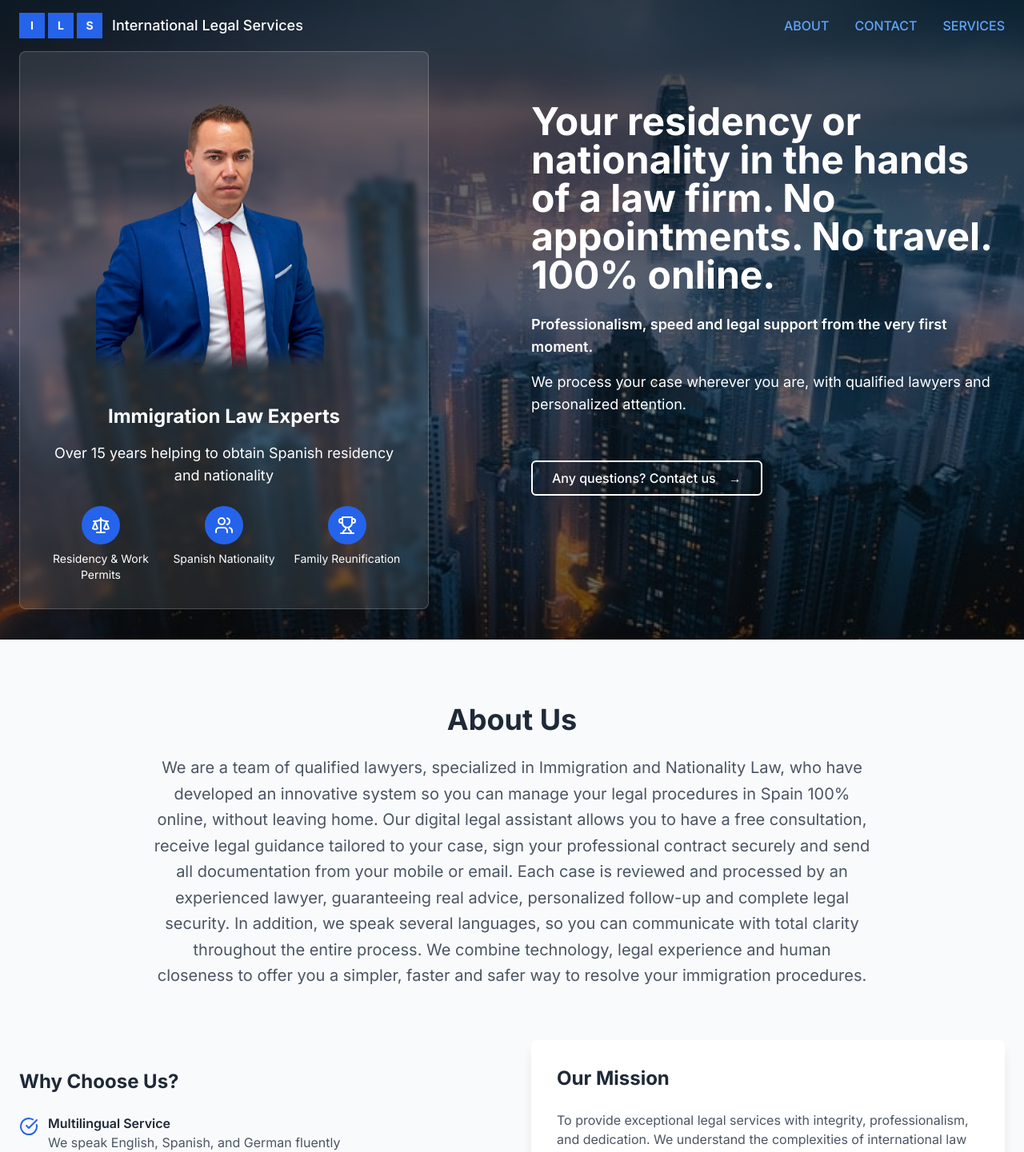
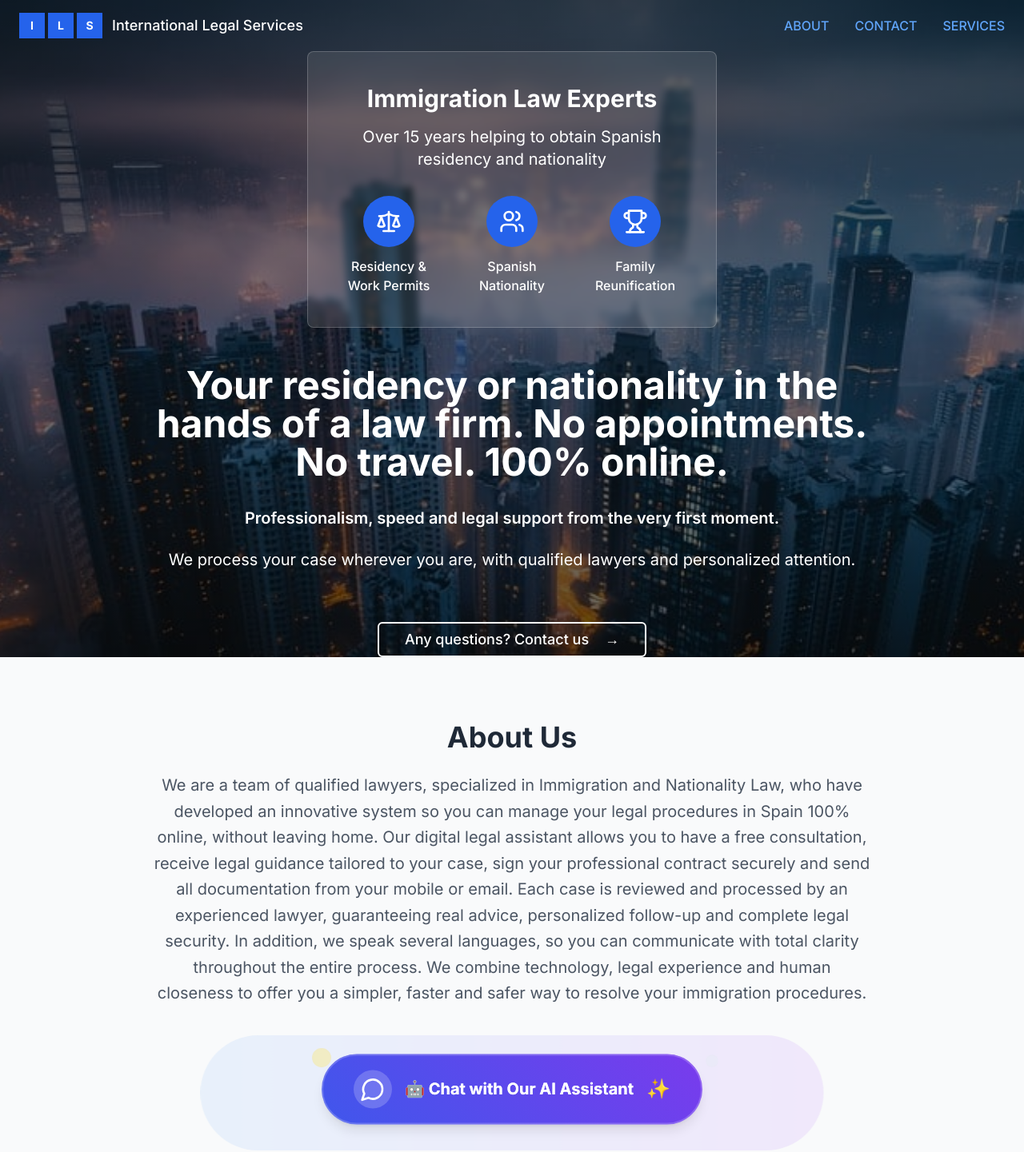
Before and after one commit to Ahmed-Shayan-Arsalan/spain-actual-site, a Next.js app: page / in a window 1280 px wide. Shown: the top 1441 px of the page at 80% size. Built offline with nearby package versions, Linux system fonts and the light colour scheme.

Commit message:
relocating chatbot button & connecting Whatsapp

```diff
--- a/components/sections/AboutSection.tsx
+++ b/components/sections/AboutSection.tsx
@@ -1,4 +1,5 @@
-import { CheckCircle } from "lucide-react"
+import { CheckCircle, MessageCircle } from "lucide-react"
+import { Button } from "@/components/ui/button"
 
 export default function AboutSection() {
   return (
@@ -17,6 +18,73 @@ export default function AboutSection() {
             simpler, faster and safer way to resolve your immigration procedures.
           </p>
         </div>
+
+        {/* Centered Chatbot Button - Enhanced for Maximum Attention */}
+        <div className="flex justify-center mb-16 opacity-0 animate-fade-in-up" style={{ animationDelay: '0.5s' }}>
+          <div className="relative">
+            {/* Outer pulsing rings for extra attention */}
+            <div className="absolute inset-0 bg-gradient-to-r from-blue-400 to-purple-500 rounded-full animate-ping opacity-30" style={{ animation: 'ping 2s cubic-bezier(0, 0, 0.2, 1) infinite' }}></div>
+            <div className="absolute inset-0 bg-gradient-to-r from-purple-400 to-blue-500 rounded-full animate-ping opacity-20" style={{ animation: 'ping 2s cubic-bezier(0, 0, 0.2, 1) infinite 0.5s' }}></div>
+
+            {/* Main Button */}
+            <a
+              href="https://www.extranjer-ia.info/"
+              target="_blank"
+              rel="noopener noreferrer"
+              className="inline-flex items-center px-10 py-5 text-xl font-bold bg-gradient-to-r from-blue-600 via-purple-600 to-blue-700 text-white rounded-full hover:scale-110 hover:shadow-2xl transition-all duration-500 transform group relative overflow-hidden shadow-lg animate-float-gentle"
+              style={{
+                background: 'linear-gradient(45deg, #2563eb, #7c3aed, #1d4ed8)',
+                backgroundSize: '300% 300%',
+                animation: 'gradient-shift 3s ease-in-out infinite, float-gentle 4s ease-in-out infinite'
+              }}
+            >
+              {/* Animated gradient background */}
+              <div className="absolute inset-0 bg-gradient-to-r from-blue-400 via-purple-400 to-pink-400 opacity-0 group-hover:opacity-100 transition-opacity duration-500 rounded-full"></div>
+
+              {/* Multiple shine effects */}
+              <div className="absolute inset-0 bg-white/30 transform -skew-x-12 -translate-x-full group-hover:translate-x-full transition-transform duration-1000 rounded-full"></div>
+              <div className="absolute inset-0 bg-white/20 transform skew-x-12 translate-x-full group-hover:-translate-x-full transition-transform duration-1200 rounded-full"></div>
+
+              {/* Icon with enhanced animations */}
+              <div className="relative z-10 bg-white/20 rounded-full p-2 mr-4 group-hover:bg-white/30 transition-all duration-300">
+                <MessageCircle className="w-8 h-8 group-hover:animate-bounce group-hover:rotate-12 transition-transform duration-300" />
+              </div>
+
+              {/* Text with gradient effect */}
+              <span className="relative z-10 bg-gradient-to-r from-white to-blue-100 bg-clip-text group-hover:from-white group-hover:to-yellow-100 transition-all duration-300">
+                🤖 Chat with Our AI Assistant
+              </span>
+
+              {/* Animated arrow */}
+              <div className="ml-4 group-hover:translate-x-2 transition-transform duration-300 relative z-10 text-2xl">✨</div>
+
+              {/* Glowing border effect */}
+              <div className="absolute inset-0 rounded-full border-2 border-white/20 group-hover:border-white/40 transition-all duration-300"></div>
+            </a>
+
+            {/* Floating particles effect */}
+            <div className="absolute -top-2 -left-2 w-4 h-4 bg-yellow-300 rounded-full animate-ping opacity-60" style={{ animation: 'ping 3s cubic-bezier(0, 0, 0.2, 1) infinite' }}></div>
+            <div className="absolute -bottom-2 -right-2 w-3 h-3 bg-pink-300 rounded-full animate-ping opacity-60" style={{ animation: 'ping 3s cubic-bezier(0, 0, 0.2, 1) infinite 1s' }}></div>
+            <div className="absolute top-0 -right-4 w-2 h-2 bg-green-300 rounded-full animate-ping opacity-60" style={{ animation: 'ping 3s cubic-bezier(0, 0, 0.2, 1) infinite 2s' }}></div>
+          </div>
+        </div>
+
+        {/* Enhanced CSS Animations */}
+        <style jsx>{`
+          @keyframes gradient-shift {
+            0%, 100% { background-position: 0% 50%; }
+            50% { background-position: 100% 50%; }
+          }
+
+          @keyframes float-gentle {
+            0%, 100% { transform: translateY(0px) scale(1); }
+            50% { transform: translateY(-8px) scale(1.02); }
+          }
+
+          .animate-float-gentle {
+            animation: float-gentle 4s ease-in-out infinite;
+          }
+        `}</style>
 
         <div className="grid md:grid-cols-2 gap-12 items-center">
           <div className="opacity-0 animate-fade-in-left">
--- a/components/sections/CommunicationPlatformsSection.tsx
+++ b/components/sections/CommunicationPlatformsSection.tsx
@@ -5,20 +5,12 @@ import { useRef, useState, useEffect } from "react"
 
 const communicationPlatforms = [
   {
-    id: 1,
-    name: "Chatbot",
-    description: "Get instant answers to your legal questions with our AI-powered chatbot available 24/7",
-    icon: MessageCircle,
-    color: "bg-blue-600",
-    link: "https://www.extranjer-ia.info/"
-  },
-  {
     id: 2,
     name: "Telegram",
     description: "Connect with our legal experts through Telegram for quick consultations and updates",
     icon: Send,
     color: "bg-sky-500",
-    link: "tel:+34623245089"
+    link: "https://t.me/+34922123456"
   },
   {
     id: 3,
@@ -26,7 +18,7 @@ const communicationPlatforms = [
     description: "Send us your detailed legal queries via email and get comprehensive responses",
     icon: Mail,
     color: "bg-red-500",
-    link: "mailto:tramites.extranjeria.ils@gmail.com"
+    link: "#email-demo"
   },
   {
     id: 4,
@@ -34,7 +26,7 @@ const communicationPlatforms = [
     description: "Chat with our legal team on WhatsApp for immediate assistance and consultations",
     icon: Phone,
     color: "bg-green-500",
-    link: "#whatsapp-demo"
+    link: "https://wa.me/34922123456"
   },
   {
     id: 5,
@@ -42,7 +34,7 @@ const communicationPlatforms = [
     description: "Follow us on Instagram for legal tips, updates, and direct messaging support",
     icon: Instagram,
     color: "bg-pink-500",
-    link: "https://www.instagram.com/inmigracionespana?igsh=dGhrN2V2dm8yajli"
+    link: "#instagram-demo"
   }
 ]
 
--- a/components/sections/HeroSection.tsx
+++ b/components/sections/HeroSection.tsx
@@ -67,74 +67,67 @@ export default function HeroSection({ isVisible, scrollToSection }: HeroSectionP
 
       {/* Hero Content */}
       <main className="relative z-10 flex items-center min-h-[calc(100vh-200px)] sm:min-h-[calc(100vh-250px)] md:min-h-[calc(100vh-300px)] px-4 sm:px-6">
-        <div className="container mx-auto grid grid-cols-1 lg:grid-cols-2 gap-8 lg:gap-12 items-center lg:items-start">
-          {/* Left Side - Lawyer Portrait & Services */}
+        <div className="container mx-auto">
+          {/* Centered Services Card */}
+          <div className="flex justify-center mb-8 lg:mb-12">
             <div
-            className={`flex justify-center lg:justify-start transition-all duration-1000 delay-500 ${
-              isVisible ? "opacity-100 translate-x-0" : "opacity-0 -translate-x-8"
+              className={`transition-all duration-1000 delay-500 ${
+                isVisible ? "opacity-100 translate-y-0" : "opacity-0 translate-y-8"
               }`}
             >
-            <div className="relative bg-white/10 backdrop-blur-sm rounded-lg p-4 sm:p-6 md:p-8 border border-white/20 w-full max-w-md lg:max-w-lg">
-              <div className="relative w-60 h-72 sm:w-72 sm:h-80 md:w-80 md:h-96 mx-auto mb-4 md:mb-6">
-                <Image
-                  src="/images/lawyer-portrait.png"
-                  alt="Professional Immigration Lawyer"
-                  fill
-                  className="object-cover hover:scale-105 transition-transform duration-700 rounded-lg"
-                  priority
-                />
-              </div>
+              <div className="relative bg-white/10 backdrop-blur-sm rounded-lg p-6 sm:p-8 md:p-10 border border-white/20 max-w-lg mx-auto">
                 <div className="text-center text-white">
-                <h3 className="text-lg sm:text-xl md:text-2xl font-bold mb-2 md:mb-4">Immigration Law Experts</h3>
-                <p className="text-sm sm:text-base md:text-lg mb-3 md:mb-4 px-2">
+                  <h3 className="text-xl sm:text-2xl md:text-3xl font-bold mb-3 md:mb-4">Immigration Law Experts</h3>
+                  <p className="text-base sm:text-lg md:text-xl mb-6 md:mb-8 px-2">
                     Over 15 years helping to obtain Spanish residency and nationality
                   </p>
-                <div className="grid grid-cols-3 gap-2 sm:gap-3 md:gap-4 mt-4 md:mt-6">
+                  <div className="grid grid-cols-3 gap-4 sm:gap-6 md:gap-8">
                     <div className="text-center">
-                    <div className="w-8 h-8 sm:w-10 sm:h-10 md:w-12 md:h-12 bg-blue-600 rounded-full flex items-center justify-center mx-auto mb-1 md:mb-2">
-                      <Scale className="w-4 h-4 sm:w-5 sm:h-5 md:w-6 md:h-6 text-white" />
+                      <div className="w-12 h-12 sm:w-14 sm:h-14 md:w-16 md:h-16 bg-blue-600 rounded-full flex items-center justify-center mx-auto mb-2 md:mb-3 hover:scale-110 transition-transform duration-300">
+                        <Scale className="w-6 h-6 sm:w-7 sm:h-7 md:w-8 md:h-8 text-white" />
                       </div>
-                    <p className="text-xs sm:text-sm">Residency & Work Permits</p>
+                      <p className="text-sm sm:text-base font-medium">Residency & Work Permits</p>
                     </div>
                     <div className="text-center">
-                    <div className="w-8 h-8 sm:w-10 sm:h-10 md:w-12 md:h-12 bg-blue-600 rounded-full flex items-center justify-center mx-auto mb-1 md:mb-2">
-                      <Users className="w-4 h-4 sm:w-5 sm:h-5 md:w-6 md:h-6 text-white" />
+                      <div className="w-12 h-12 sm:w-14 sm:h-14 md:w-16 md:h-16 bg-blue-600 rounded-full flex items-center justify-center mx-auto mb-2 md:mb-3 hover:scale-110 transition-transform duration-300">
+                        <Users className="w-6 h-6 sm:w-7 sm:h-7 md:w-8 md:h-8 text-white" />
                       </div>
-                    <p className="text-xs sm:text-sm">Spanish Nationality</p>
+                      <p className="text-sm sm:text-base font-medium">Spanish Nationality</p>
                     </div>
                     <div className="text-center">
-                    <div className="w-8 h-8 sm:w-10 sm:h-10 md:w-12 md:h-12 bg-blue-600 rounded-full flex items-center justify-center mx-auto mb-1 md:mb-2">
-                      <Trophy className="w-4 h-4 sm:w-5 sm:h-5 md:w-6 md:h-6 text-white" />
+                      <div className="w-12 h-12 sm:w-14 sm:h-14 md:w-16 md:h-16 bg-blue-600 rounded-full flex items-center justify-center mx-auto mb-2 md:mb-3 hover:scale-110 transition-transform duration-300">
+                        <Trophy className="w-6 h-6 sm:w-7 sm:h-7 md:w-8 md:h-8 text-white" />
                       </div>
-                    <p className="text-xs sm:text-sm">Family Reunification</p>
+                      <p className="text-sm sm:text-base font-medium">Family Reunification</p>
+                    </div>
                   </div>
                 </div>
               </div>
             </div>
           </div>
 
-          {/* Right Side - Content */}
+          {/* Main Content */}
           <div
-            className={`text-white space-y-4 md:space-y-6 pt-8 md:pt-16 transition-all duration-1000 delay-700 ${
-              isVisible ? "opacity-100 translate-x-0" : "opacity-0 translate-x-8"
+            className={`text-white text-center max-w-4xl mx-auto space-y-6 md:space-y-8 transition-all duration-1000 delay-700 ${
+              isVisible ? "opacity-100 translate-y-0" : "opacity-0 translate-y-8"
             }`}
           >
             <h1 className="text-2xl sm:text-3xl md:text-4xl lg:text-5xl font-bold leading-tight">
               Your residency or nationality in the hands of a law firm. No appointments. No travel. 100% online.
             </h1>
-            <div className="text-sm sm:text-base md:text-lg space-y-3 md:space-y-4 mt-4 md:mt-6">
+            <div className="text-base sm:text-lg md:text-xl space-y-4 md:space-y-6">
               <p className="font-semibold">Professionalism, speed and legal support from the very first moment.</p>
               <p>We process your case wherever you are, with qualified lawyers and personalized attention.</p>
             </div>
 
-            <div className="pt-6 md:pt-8 pb-8 md:pb-16">
+            <div className="pt-6 md:pt-8">
               <Button
                 onClick={() => scrollToSection("contact")}
-                className="bg-transparent border-2 border-white text-white hover:bg-white hover:text-black px-4 sm:px-6 py-3 md:py-4 text-sm sm:text-base font-medium transition-all duration-300 hover:scale-105 hover:shadow-lg transform cursor-pointer w-full sm:w-auto"
+                className="bg-transparent border-2 border-white text-white hover:bg-white hover:text-black px-6 sm:px-8 py-4 md:py-5 text-base sm:text-lg font-medium transition-all duration-300 hover:scale-105 hover:shadow-lg transform cursor-pointer"
                 size="lg"
               >
                 Any questions? Contact us
-                <span className="ml-2 transition-transform duration-300 group-hover:translate-x-1">→</span>
+                <span className="ml-3 transition-transform duration-300 group-hover:translate-x-1">→</span>
               </Button>
             </div>
           </div>
```
Also changed, not shown: public/favicon.svg (added), 1 other file (tests, documents, lock files or other folders). Lines whose indentation alone changed are shown as unchanged.
